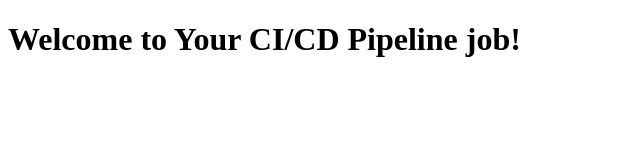
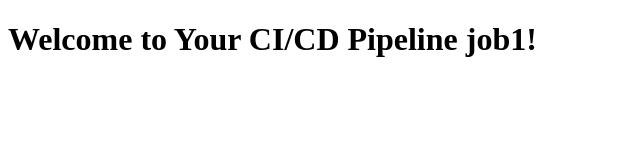
Before and after one commit to aryapillai/ci-cd-docker-project, a website: page views/index.html in a window 1280 px wide. Shown: the full height of the page, 0-640 px from the left. Drawn offline with Linux system fonts and the light colour scheme.

Commit message:
Update index.html

```diff
--- a/views/index.html
+++ b/views/index.html
@@ -6,6 +6,6 @@
     <title>CI/CD Pipeline with Jenkins & Docker</title>
 </head>
 <body>
-    <h1>Welcome to Your CI/CD Pipeline job!</h1>
+    <h1>Welcome to Your CI/CD Pipeline job1!</h1>
 </body>
 </html>
```
